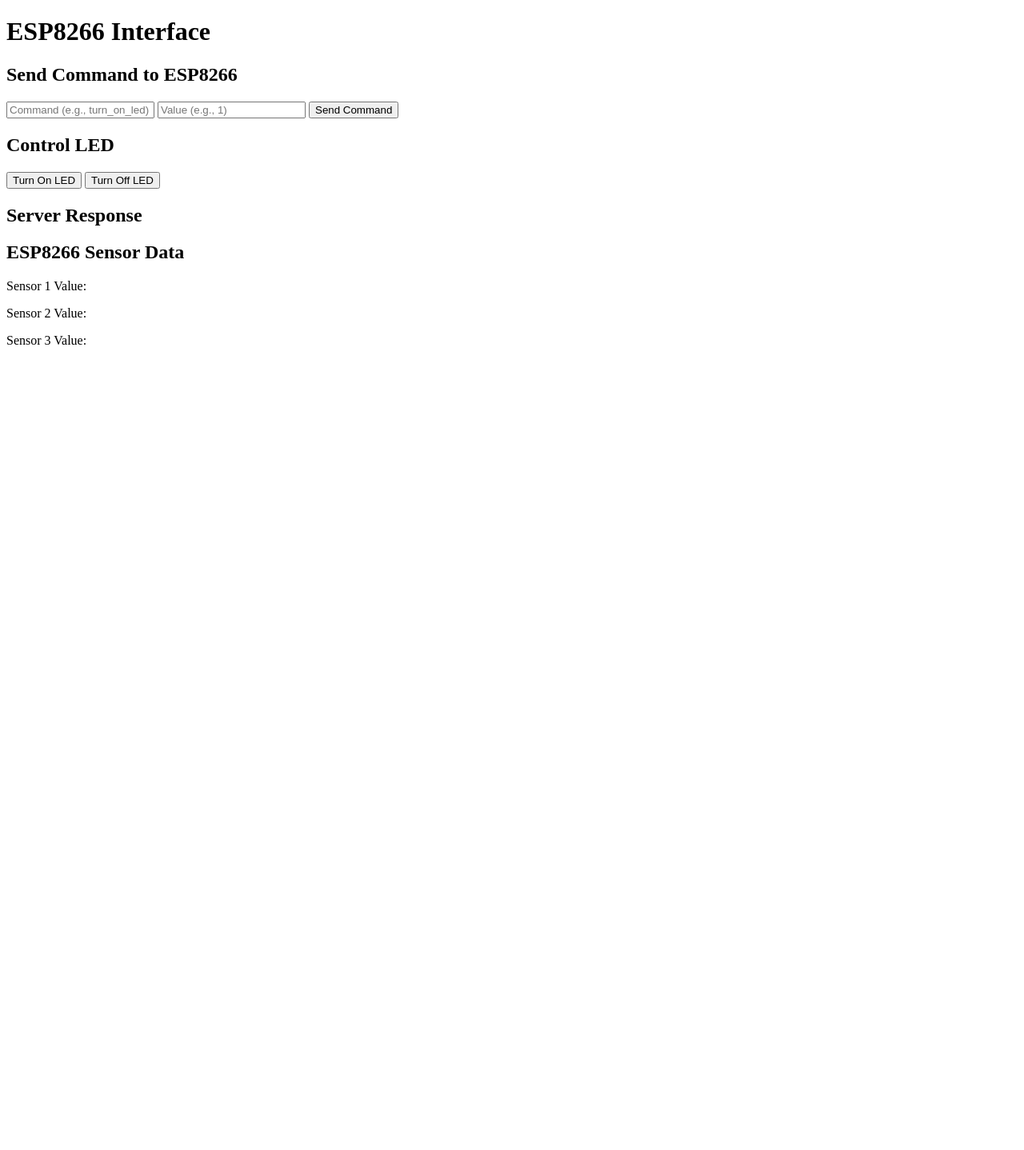
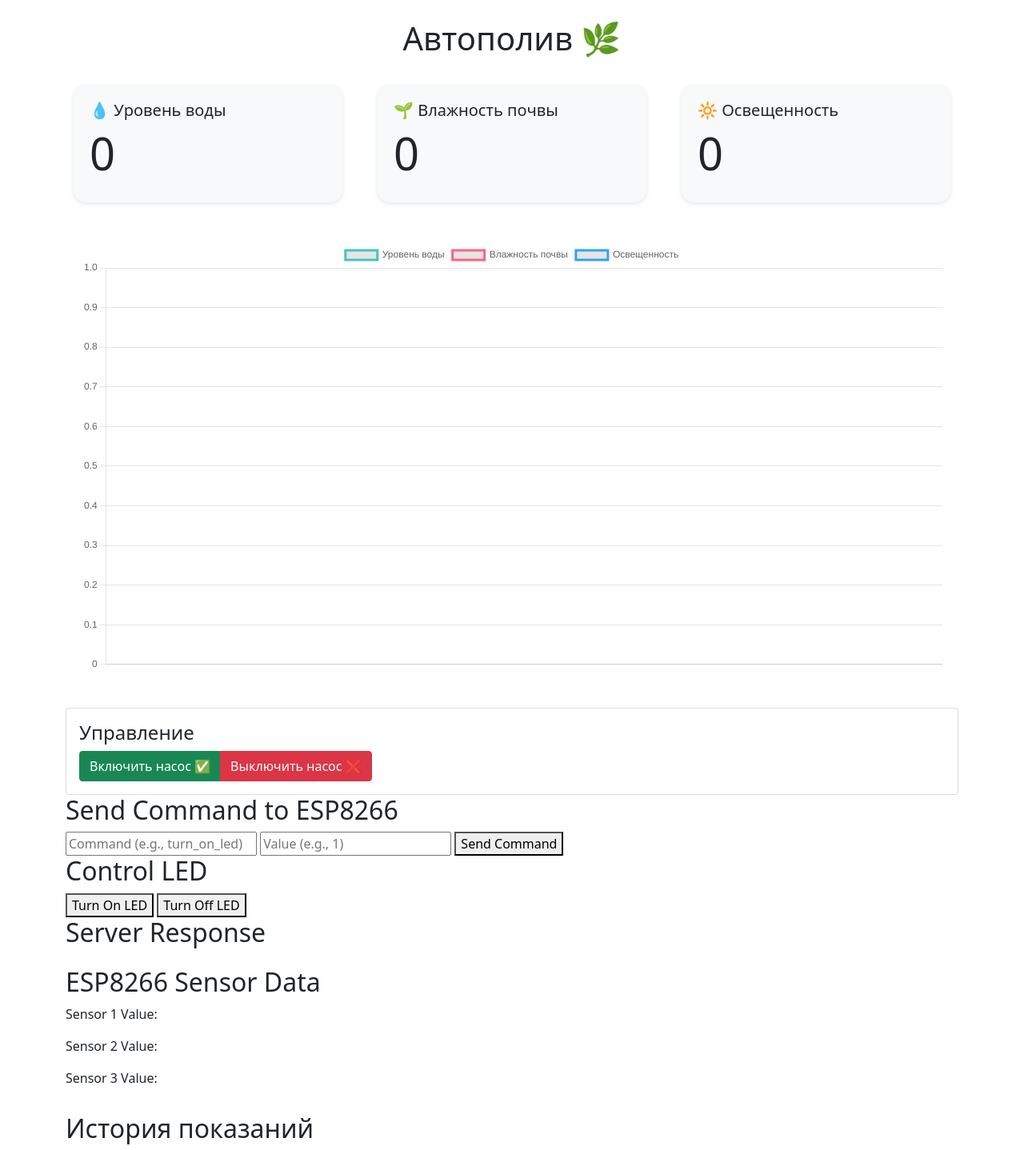
Before and after one commit to starsinheart/esprd, a Django app: page / in a window 1280 px wide. Shown: the top 1438 px of the page at 80% size. Before the commit the page ends 431 px from the top, so only its background shows below. Run offline with Django 5.2, Linux system fonts and the light colour scheme; data that the repository does not hold is empty.

Commit message:
graphics in interface

```diff
--- a/blog/templates/interface.html
+++ b/blog/templates/interface.html
@@ -81,9 +81,71 @@
 // Увеличим частоту опроса до 1 секунды
 setInterval(fetchSensorData, 1000);
 </script>
+<script src="https://cdn.jsdelivr.net/npm/chart.js"></script>
+<link href="https://cdn.jsdelivr.net/npm/bootstrap@5.1.3/dist/css/bootstrap.min.css" rel="stylesheet">
+    <style>
+        .sensor-card {
+            background: #f8f9fa;
+            border-radius: 15px;
+            padding: 20px;
+            margin: 10px;
+            box-shadow: 0 2px 5px rgba(0,0,0,0.1);
+        }
+        .chart-container {
+            background: white;
+            padding: 20px;
+            border-radius: 15px;
+            margin-top: 20px;
+        }
+    </style>
 </head>
-<body>
-    <h1>ESP8266 Interface</h1>
+<body class="container mt-4">
+    <h1 class="text-center mb-4">Автополив 🌿</h1>
+
+    <div class="row">
+        <!-- Карточки с данными -->
+        <div class="col-md-4">
+            <div class="sensor-card">
+                <h5>💧 Уровень воды</h5>
+                <h1 id="sensorValue1" class="display-4">0</h1>
+            </div>
+        </div>
+
+        <div class="col-md-4">
+            <div class="sensor-card">
+                <h5>🌱 Влажность почвы</h5>
+                <h1 id="sensorValue2" class="display-4">0</h1>
+            </div>
+        </div>
+
+        <div class="col-md-4">
+            <div class="sensor-card">
+                <h5>🔆 Освещенность</h5>
+                <h1 id="sensorValue3" class="display-4">0</h1>
+            </div>
+        </div>
+    </div>
+
+    <!-- Графики -->
+    <div class="chart-container">
+        <canvas id="sensorChart"></canvas>
+    </div>
+
+    <!-- Панель управления -->
+    <div class="card mt-4">
+        <div class="card-body">
+            <h4 class="card-title">Управление</h4>
+
+            <div class="btn-group" role="group">
+                <button onclick="sendCommand2('turn_on_led', 1)" class="btn btn-success">
+                    Включить насос ✅
+                </button>
+                <button onclick="sendCommand2('turn_off_led', 1)" class="btn btn-danger">
+                    Выключить насос ❌
+                </button>
+            </div>
+        </div>
+    </div>
 
     <!-- Form to send commands -->
     <h2>Send Command to ESP8266</h2>
@@ -107,5 +169,68 @@
     <p>Sensor 2 Value: <span id="sensorValue2"></span></p>
     <p>Sensor 3 Value: <span id="sensorValue3"></span></p>
     <pre id="sensorData"></pre>
+
+    <h2>История показаний</h2>
+    <canvas id="sensorChart" width="400" height="200"></canvas>
+
+    <script>
+        // Инициализация графика
+        const ctx = document.getElementById('sensorChart').getContext('2d');
+        const chart = new Chart(ctx, {
+            type: 'line',
+            data: {
+                labels: [], // Временные метки
+                datasets: [{
+                    label: 'Уровень воды',
+                    data: [],
+                    borderColor: 'rgb(75, 192, 192)',
+                    tension: 0.1
+                },
+                {
+                    label: 'Влажность почвы',
+                    data: [],
+                    borderColor: 'rgb(255, 99, 132)',
+                    tension: 0.1
+                },
+                {
+                    label: 'Освещенность',
+                    data: [],
+                    borderColor: 'rgb(54, 162, 235)',
+                    tension: 0.1
+                }]
+            },
+            options: {
+                responsive: true,
+                scales: {
+                    y: {
+                        beginAtZero: true
+                    }
+                }
+            }
+        });
+
+        // Обновление графика при получении новых данных
+        async function updateChart() {
+            const response = await fetch('/get_sensor_data/');
+            const data = await response.json();
+
+            if (data.status === 'success') {
+                const sensorData = data.data.slice(0, 20); // Последние 20 записей
+
+                chart.data.labels = sensorData.map(d =>
+                    new Date(d.timestamp).toLocaleTimeString()
+                );
+
+                chart.data.datasets[0].data = sensorData.map(d => d.sensor_value_1);
+                chart.data.datasets[1].data = sensorData.map(d => d.sensor_value_2);
+                chart.data.datasets[2].data = sensorData.map(d => d.sensor_value_3);
+
+                chart.update();
+            }
+        }
+
+        // Обновлять график каждые 5 секунд
+        setInterval(updateChart, 5000);
+    </script>
 </body>
 </html>
```
